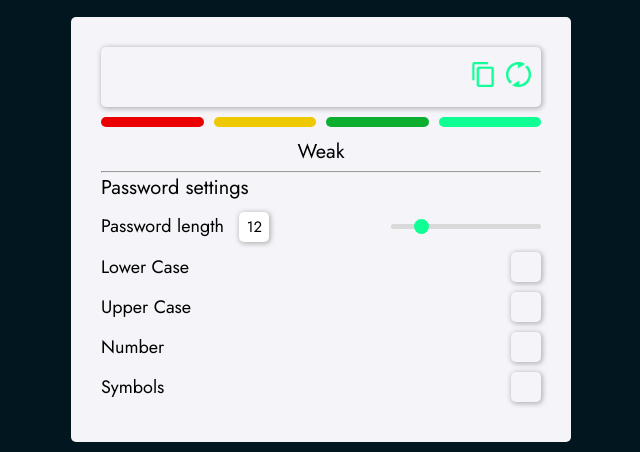
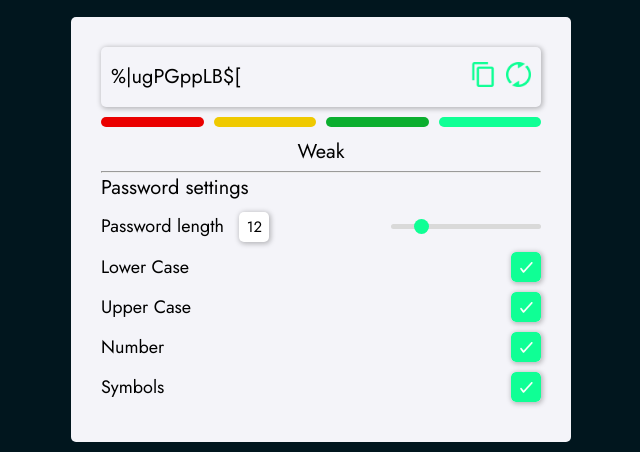
Before and after one commit to Asimcoded/password-generator, a plain HTML site: page index.html in a window 1280 px wide. Shown: the part 196-648 px from the top of the page, without its empty margins (319-959 px from the left). Drawn offline with Linux system fonts and the light colour scheme.

Commit message:
Done changes

```diff
--- a/index.html
+++ b/index.html
@@ -37,19 +37,19 @@
                 </div>
                 <div class="set-box">
                     <span class="label">Lower Case</span>
-                    <input type="checkbox" id="lower">
+                    <input type="checkbox" id="lower" checked onclick="createPassword()">
                 </div>
                 <div class="set-box">
                     <span class="label">Upper Case</span>
-                    <input type="checkbox" id="upper">
+                    <input type="checkbox" id="upper" checked onclick="createPassword()">
                 </div>
                 <div class="set-box">
                     <span class="label">Number</span>
-                    <input type="checkbox" id="number">
+                    <input type="checkbox" id="number" checked onclick="createPassword()">
                 </div>
                 <div class="set-box">
                     <span class="label">Symbols</span>
-                    <input type="checkbox" id="symbol">
+                    <input type="checkbox" id="symbol" checked onclick="createPassword()">
                 </div>
             </div>
         </div>
--- a/script.js
+++ b/script.js
@@ -56,3 +56,4 @@ rangeBox.addEventListener("input",()=>{
         },1500)
     }
 })
+createPassword();
--- a/style.css
+++ b/style.css
@@ -68,6 +68,7 @@ h1{
     background-color: transparent;
     outline: transparent;
     border: none;
+    cursor: pointer;
 }
 .pass-box button img{
     width: 25px;
@@ -162,7 +163,7 @@ h1{
     width: 150px;
     height: 5px;
     border-radius: 5px;
-
+    cursor: pointer;
     background-color: var(--skeleton);
 }
 .set-box input[type="range"]::-webkit-slider-thumb{
```
